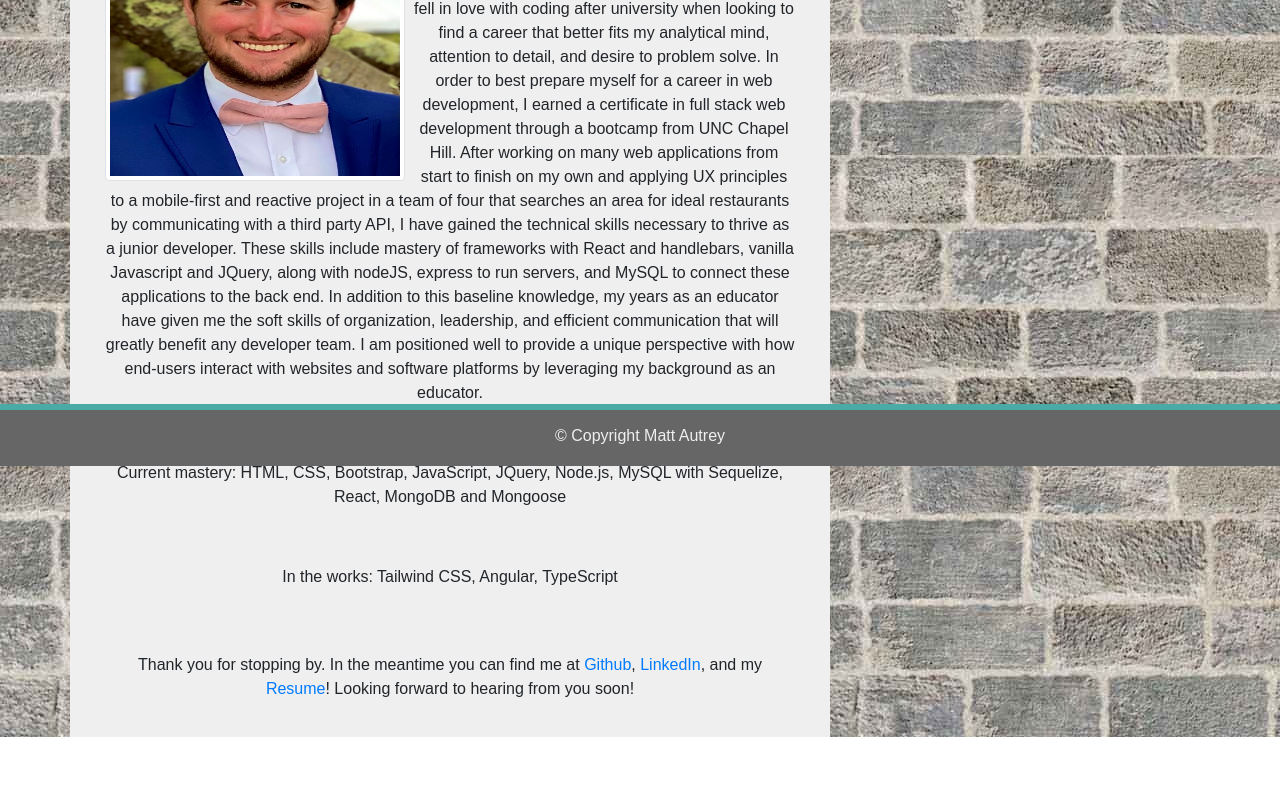
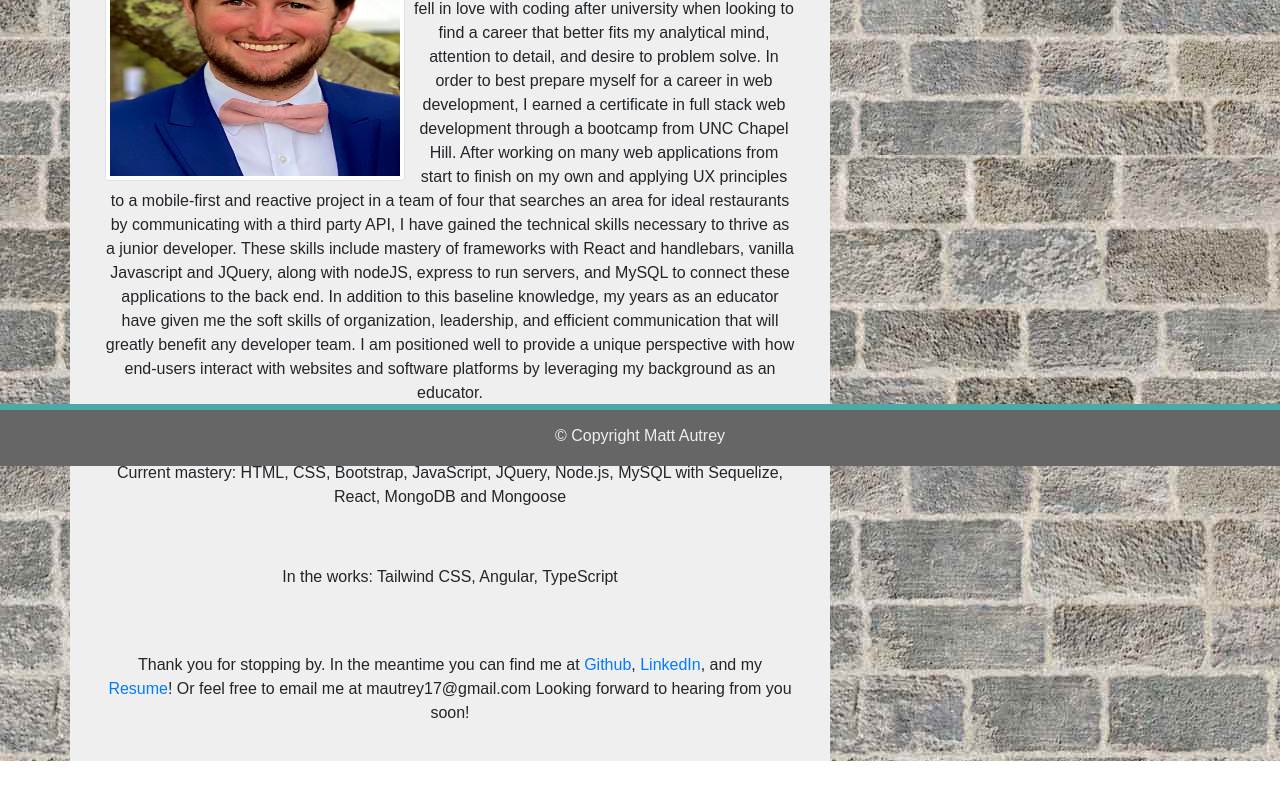
Before and after one commit to mautrey17/mautrey17.github.io, a React (Create React App) app: page / in a window 1280 px wide. Shown: the part 334-1134 px from the top of the page. Built offline with nearby package versions, Linux system fonts and the light colour scheme.

Commit message:
added email

```diff
--- a/src/components/HomeContent.js
+++ b/src/components/HomeContent.js
@@ -18,7 +18,7 @@ function HomeContent() {
                 <p class="about">As a full-stack developer with a passion for clean interfaces and the code and databases behind it, I am a highly motivated and team-oriented programmer.  I fell in love with coding after university when looking to find a career that better fits my analytical mind, attention to detail, and desire to problem solve. In order to best prepare myself for a career in web development, I earned a certificate in full stack web development through a bootcamp from UNC Chapel Hill. After working on many web applications from start to finish on my own and applying UX principles to a mobile-first and reactive project in a team of four that searches an area for ideal restaurants by communicating with a third party API, I have gained the technical skills necessary to thrive as a junior developer. These skills include mastery of frameworks with React and handlebars, vanilla Javascript and JQuery, along with nodeJS, express to run servers, and MySQL to connect these applications to the back end. In addition to this baseline knowledge, my years as an educator have given me the soft skills of organization, leadership, and efficient communication that will greatly benefit any developer team. I am positioned well to provide a unique perspective with how end-users interact with websites and software platforms by leveraging my background as an educator.</p>
                 <p class="about">Current mastery: HTML, CSS, Bootstrap, JavaScript, JQuery, Node.js, MySQL with Sequelize, React, MongoDB and Mongoose</p>
                 <p class="about"> In the works: Tailwind CSS, Angular, TypeScript</p>
-                <p class="mt-4 about">Thank you for stopping by. In the meantime you can find me at <a href="https://github.com/mautrey17">Github</a>, <a href="https://www.linkedin.com/in/matt-autrey-927612113/">LinkedIn</a>, and my <a href="https://docs.google.com/document/d/1YIfpb8sUniN_9DR5NwYppd9VsowoPw_lrR3zPx_4d1E/edit?usp=sharing">Resume</a>! Looking forward to hearing from you soon!</p>
+                <p class="mt-4 about">Thank you for stopping by. In the meantime you can find me at <a href="https://github.com/mautrey17">Github</a>, <a href="https://www.linkedin.com/in/matt-autrey-927612113/">LinkedIn</a>, and my <a href="https://docs.google.com/document/d/1YIfpb8sUniN_9DR5NwYppd9VsowoPw_lrR3zPx_4d1E/edit?usp=sharing">Resume</a>! Or feel free to email me at mautrey17@gmail.com Looking forward to hearing from you soon!</p>
             </div>
             </div>
         </section>
```
